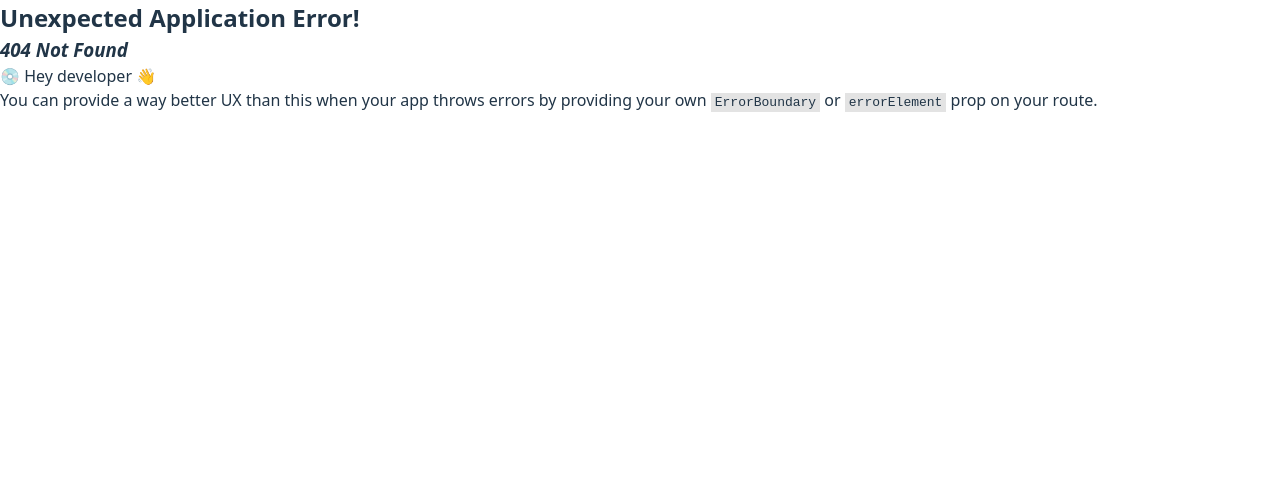
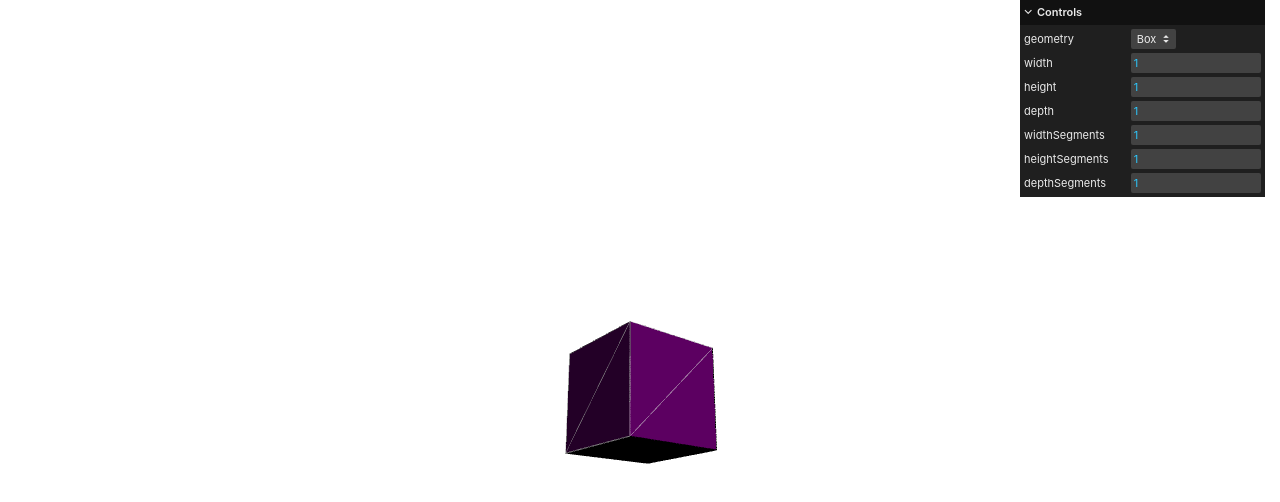
Before and after one commit to johnrdoty92/r3f-tips, a React (Vite) app: page /geometries in a window 1280 px wide. Before the commit this address had no page. Shown: the top 502 px of the page. Built offline with nearby package versions, Linux system fonts and the light colour scheme.

Commit message:
feat: geometries

```diff
--- /dev/null
+++ b/src/geometries/index.tsx
@@ -0,0 +1,157 @@
+import { Canvas, useFrame } from "@react-three/fiber";
+import { useEffect, useRef, useState } from "react";
+import {
+ BoxGeometry,
+ ConeGeometry,
+ CylinderGeometry,
+ DodecahedronGeometry,
+ Group,
+ Mesh,
+ TorusGeometry,
+} from "three";
+import { GUI } from "three/addons/libs/lil-gui.module.min.js";
+
+const geometryOptions = [
+ "Box",
+ "Cylinder",
+ "Cone",
+ "Torus",
+ "Dodecahedron",
+] as const;
+type GeometryOption =
+ (typeof geometryOptions)[number];
+
+const geometryConfigs = {
+ Box: {
+  Geometry: BoxGeometry,
+  args: [1, 1, 1, 1, 1, 1],
+  keys: [
+   "width",
+   "height",
+   "depth",
+   "widthSegments",
+   "heightSegments",
+   "depthSegments",
+  ],
+ },
+ Cylinder: {
+  Geometry: CylinderGeometry,
+  args: [1, 1, 1, 8, 1, false, 0, Math.PI * 2],
+  keys: [
+   "radiusTop",
+   "radiusBottom",
+   "height",
+   "radialSegments",
+   "heightSegments",
+   "openEnded",
+   "thetaStart",
+   "thetaLength",
+  ],
+ },
+ Cone: {
+  Geometry: ConeGeometry,
+  args: [1, 1, 8, 1, false, 0, Math.PI * 2],
+  keys: [
+   "radius",
+   "height",
+   "radialSegments",
+   "heightSegments",
+   "openEnded",
+   "thetaStart",
+   "thetaLength",
+  ],
+ },
+ Torus: {
+  Geometry: TorusGeometry,
+  args: [1, 0.4, 12, 48, Math.PI * 2],
+  keys: [
+   "radius",
+   "tube",
+   "radialSegments",
+   "tubularSegments",
+   "arc",
+  ],
+ },
+ Dodecahedron: {
+  Geometry: DodecahedronGeometry,
+  args: [1, 0],
+  keys: ["radius", "detail"],
+ },
+} as const satisfies Record<GeometryOption, unknown>;
+
+type Params = {
+ geometry: GeometryOption;
+ selected: any;
+};
+
+const params: Params = {
+ geometry: "Box",
+ selected: {},
+};
+
+const InteractiveMesh = () => {
+ const groupRef = useRef<Group>(null!);
+ const [geometry, setGeometry] =
+  useState<GeometryOption>("Box");
+
+ useEffect(() => {
+  const gui = new GUI();
+  gui
+   .add(params, "geometry", geometryOptions)
+   .onChange(setGeometry);
+  const { Geometry, args, keys } =
+   geometryConfigs[geometry];
+  groupRef.current.children.forEach((mesh) => {
+   (mesh as Mesh).geometry.dispose();
+   (mesh as Mesh).geometry = new Geometry(
+    ...(args as any),
+   );
+  });
+
+  params.selected = Object.fromEntries(
+   keys.map((key, i) => [key, args[i]]),
+  );
+  keys.forEach((key, i) => {
+   gui
+    .add(params.selected, key, args[i] as any)
+    .onChange(() => {
+     groupRef.current.children.forEach((mesh) => {
+      (mesh as Mesh).geometry.dispose();
+      (mesh as Mesh).geometry = new Geometry(
+       ...(Object.values(params.selected) as any),
+      );
+     });
+    });
+  });
+
+  return () => gui.destroy();
+ }, [geometry]);
+
+ useFrame((_, delta) => {
+  groupRef.current.rotation.y += delta;
+  groupRef.current.rotation.x += delta;
+ });
+
+ return (
+  <group rotation-x={Math.PI / 5} ref={groupRef}>
+   <mesh>
+    <meshLambertMaterial color="purple" />
+   </mesh>
+   <mesh>
+    <meshLambertMaterial wireframe color="white" />
+   </mesh>
+  </group>
+ );
+};
+
+export const Geometries = () => {
+ return (
+  <Canvas>
+   <directionalLight
+    position={[2, 2, 5]}
+    intensity={2}
+   />
+   <InteractiveMesh />
+  </Canvas>
+ );
+};
--- a/src/routes.tsx
+++ b/src/routes.tsx
@@ -1,6 +1,7 @@
 import App from "./App";
 import { CameraChange } from "./camera-change";
 import { Events } from "./events";
+import { Geometries } from "./geometries";
 import { Loader } from "./loader";
 import { Materials } from "./materials";
 import { QuickStart } from "./quick-start";
@@ -15,4 +16,5 @@ export const routes = [
  },
  { path: "/loader", element: <Loader /> },
  { path: "/materials", element: <Materials /> },
+ { path: "/geometries", element: <Geometries /> },
 ];
```
